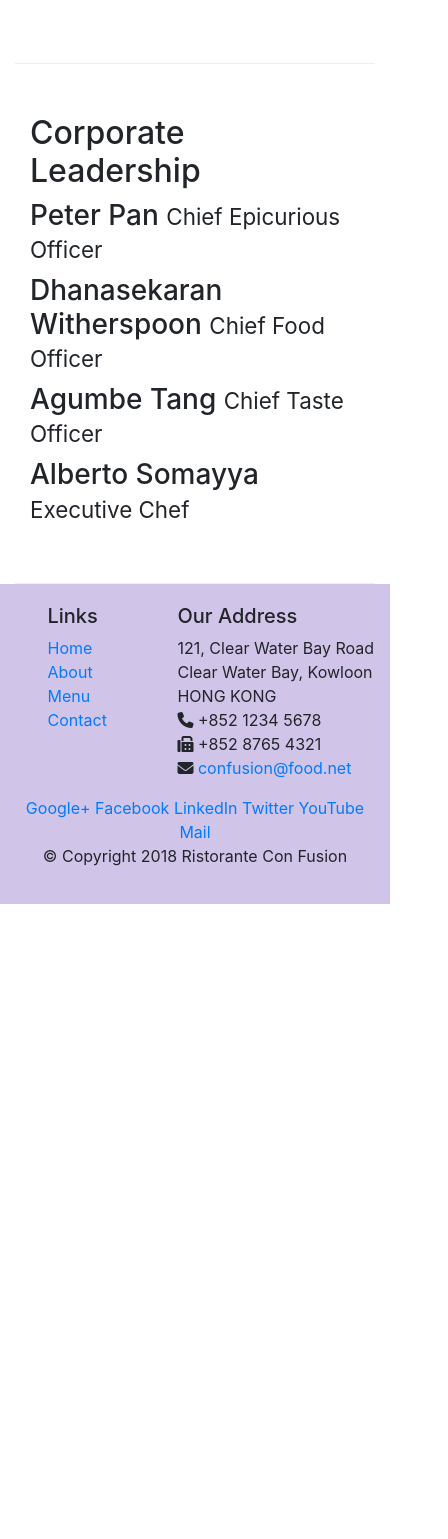
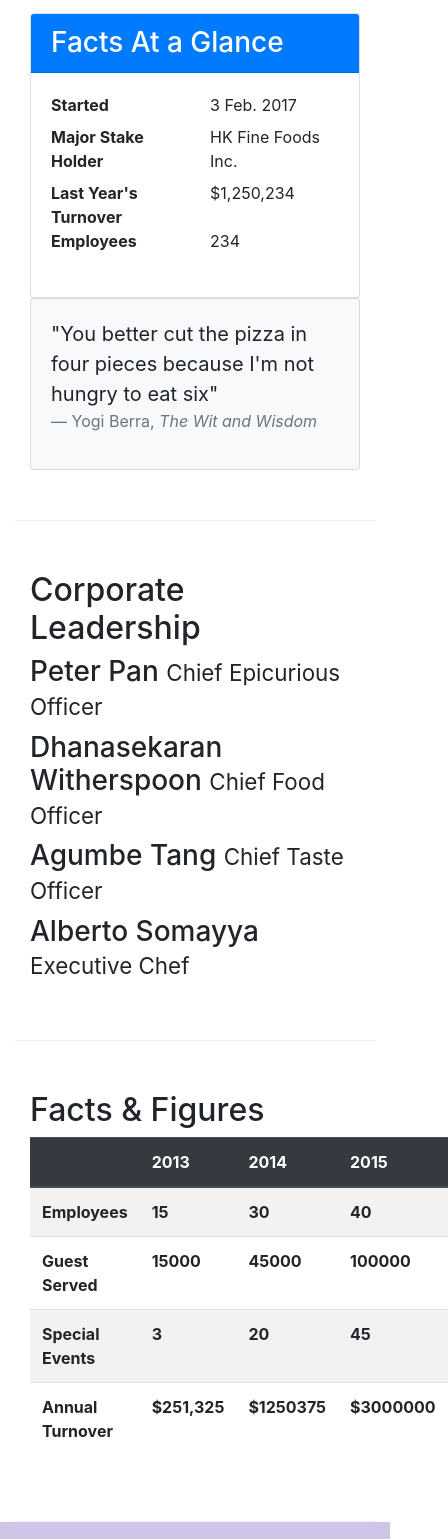
Before and after one commit to Dan7180/intro-to-bootstrap, a website: page aboutus.html in a window 390 px wide. Shown: the part 1036-2575 px from the top of the page, 448 px wide, since content can reach past the window. Before the commit the page ends 1990 px from the top, so only its background shows below. Drawn offline with nearby package versions, Linux system fonts and the light colour scheme.

Commit message:
Tables and cards

```diff
--- a/aboutus.html
+++ b/aboutus.html
@@ -68,7 +68,32 @@
                 <p>Started in 2010, Ristorante con Fusion quickly established itself as a culinary icon par excellence in Hong Kong. With its unique brand of world fusion cuisine that can be found nowhere else, it enjoys patronage from the A-list clientele in Hong Kong.  Featuring four of the best three-star Michelin chefs in the world, you never know what will arrive on your plate the next time you visit us.</p>
                 <p>The restaurant traces its humble beginnings to <em>The Frying Pan</em>, a successful chain started by our CEO, Mr. Peter Pan, that featured for the first time the world's best cuisines in a pan.</p>
             </div>
-            <div class="col-12 col-md">
+            <div class="col-sm">
+                <div class="card">
+                    <h3 class="card-header bg-primary text-white">Facts At a Glance</h3>
+                    <div class="card-body">
+                        <dl class="row">
+                            <dt class="col-6">Started</dt>
+                            <dd class="col-6">3 Feb. 2017</dd>
+                            <dt class="col-6">Major Stake Holder</dt>
+                            <dd class="col-6">HK Fine Foods Inc.</dd>
+                            <dt class="col-6">Last Year's Turnover</dt>
+                            <dd class="col-6">$1,250,234</dd>
+                            <dt class="col-6">Employees</dt>
+                            <dd class="col-6">234</dd>
+                        </dl>
+                    </div>
+                </div>
+            </div>
+            <div class="col-12">
+                <div class="card card-body bg-light">
+                    <blockquote class="blockquote">
+                        <p class="mb-0">"You better cut the pizza in four pieces because I'm not hungry to eat six"</p>
+                        <footer class="blockquote-footer">Yogi Berra,
+                            <cite title="Source Title">The Wit and Wisdom</cite>
+                        </footer>
+                    </blockquote>
+                </div>
             </div>
         </div>
 
@@ -86,7 +111,50 @@
                 <p class="d-none d-sm-block">Award winning three-star Michelin chef with wide International experience having worked closely with whos-who in the culinary world, he specializes in creating mouthwatering Indo-Italian fusion experiences. He says, <em>Put together the cuisines from the two craziest cultures, and you get a winning hit! Amma Mia!</em></p>
             </div>
        </div>
+       <div class="row row-content">
+           <div class="col-12 col-sm-9">
+               <h2>Facts &amp; Figures</h2>
+               <table class="table table-striped">
+                   <thead class="thead-dark">
+                       <tr>
+                           <th>&nbsp;</th>
+                           <th>2013</th>
+                           <th>2014</th>
+                           <th>2015</th>
+                       </tr>
+                   </thead>
+                   <tbody>
+                       <tr>
+                           <th>Employees</th>
+                           <th>15</th>
+                           <th>30</th>
+                           <th>40</th>
+                       </tr>
+                       <tr>
+                           <th>Guest Served</th>
+                           <th>15000</th>
+                           <th>45000</th>
+                           <th>100000</th>
+                       </tr>
+                       <tr>
+                           <th>Special Events</th>
+                           <th>3</th>
+                           <th>20</th>
+                           <th>45</th>
+                       </tr>
+                       <tr>
+                           <th>Annual Turnover</th>
+                           <th>$251,325</th>
+                           <th>$1250375</th>
+                           <th>$3000000</th>
+                       </tr>
+                   </tbody>
+               </table>
+           </div>
+           <div class="col-12 col-sm-3">
 
+           </div>
+       </div>
     </div>
 
     <footer class="footer">
```
